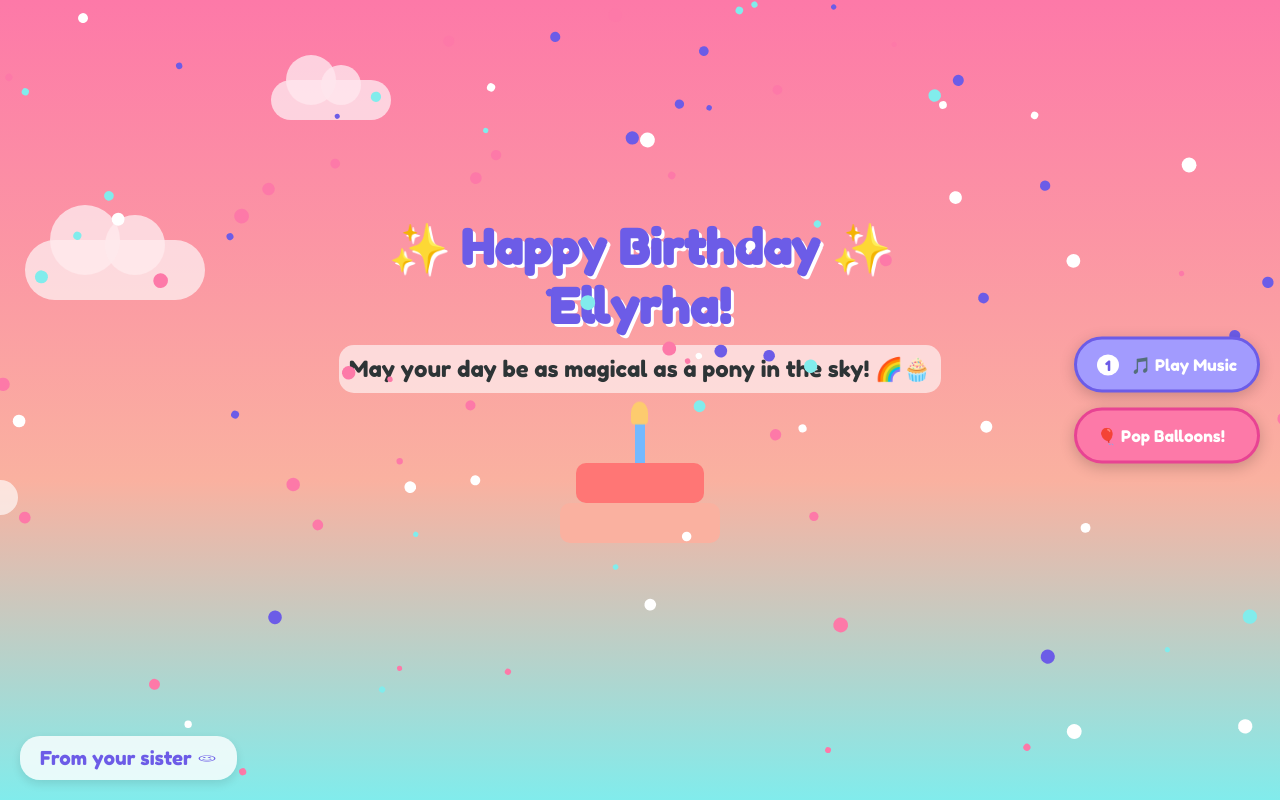
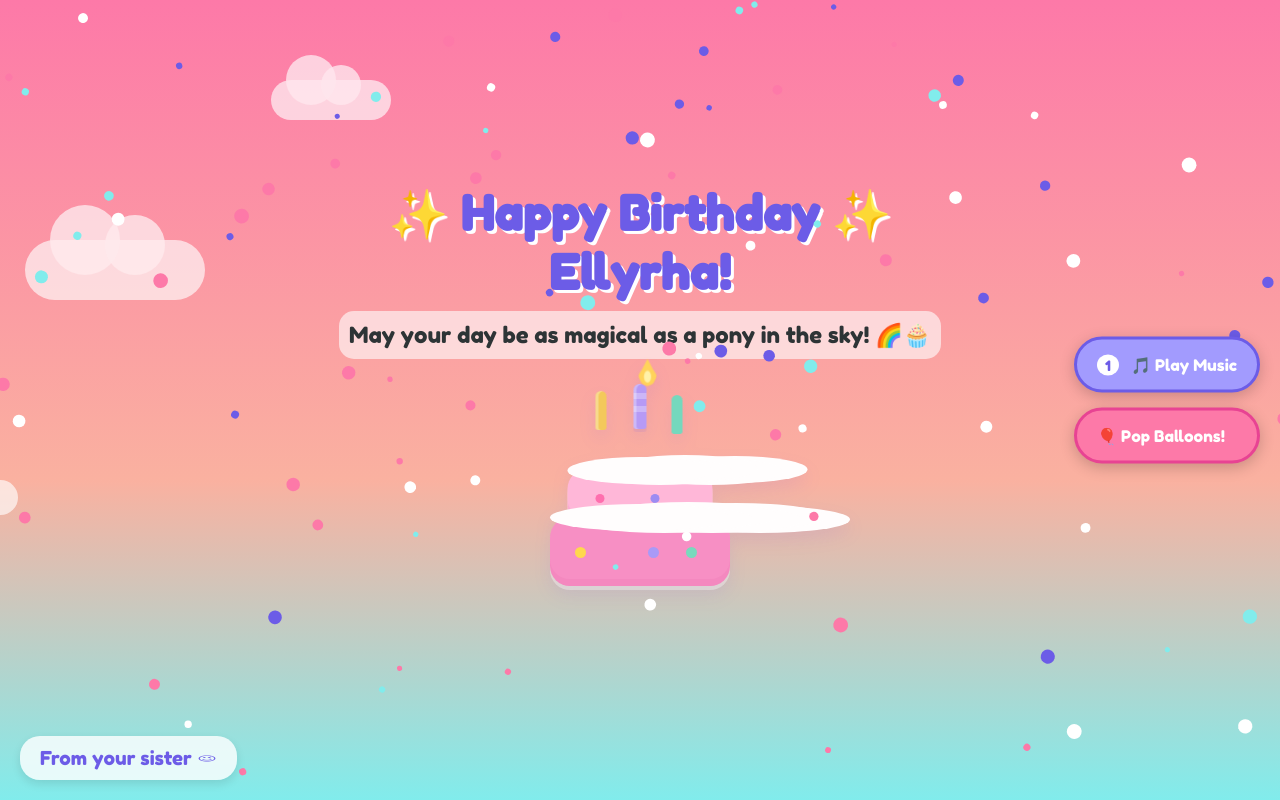
Before and after one commit to NagiLaud0629/sister_bday, a plain HTML site: page index.html in a window 1280 px wide. Both pictures are taken after a click on the element 640 px from the left and 370 px from the top of the page. Drawn offline with Linux system fonts and the light colour scheme.

Commit message:
Update style.css

```diff
--- a/style.css
+++ b/style.css
@@ -160,26 +160,184 @@
     display: inline-block;
 }
 
-/* --- Cake --- */
-.cake { width: 160px; position: relative; margin: 40px auto; }
+/* --- Cake: soft pastel two-tier birthday cake --- */
+.cake {
+    width: 190px;
+    height: 155px;
+    position: relative;
+    margin: 42px auto 30px;
+    filter: drop-shadow(0 8px 8px rgba(108, 92, 231, 0.10));
+}
+
+/* Main cake tiers */
 .cake-layer {
-    width: 100%; height: 40px;
-    background: #ffeaa7;
-    border-radius: 10px;
-    margin-bottom: 5px;
-    position: relative;
+    position: absolute;
+    left: 50%;
+    transform: translateX(-50%);
+    overflow: visible;
+    border-radius: 22px;
+    border: none;
+    box-shadow:
+        inset 0 -7px 0 rgba(214, 76, 145, 0.10),
+        0 4px 0 rgba(255, 255, 255, 0.35);
 }
-.layer-top { background: #ff7675; width: 80%; margin: 0 auto; }
-.layer-bottom { background: #fab1a0; }
+
+/* Bottom tier */
+.layer-bottom {
+    width: 180px;
+    height: 70px;
+    bottom: 0;
+    background: #f78fc4;
+    border-radius: 22px 22px 20px 20px;
+}
+
+/* Top tier */
+.layer-top {
+    width: 145px;
+    height: 55px;
+    bottom: 62px;
+    background: #ffb7d8;
+    border-radius: 20px 20px 18px 18px;
+}
+
+/* White frosting cap with cute scalloped edges */
+.layer-bottom::before,
+.layer-top::before {
+    content: '';
+    position: absolute;
+    left: 0;
+    top: -12px;
+    width: 100%;
+    height: 27px;
+    background: #fffdfd;
+    border-radius: 50%;
+    box-shadow:
+        24px 2px 0 #fffdfd,
+        48px -2px 0 #fffdfd,
+        72px 2px 0 #fffdfd,
+        96px -1px 0 #fffdfd,
+        120px 2px 0 #fffdfd;
+}
+
+/* Hide excess frosting circles on the narrower upper tier */
+.layer-top::before {
+    box-shadow:
+        20px 1px 0 #fffdfd,
+        45px -2px 0 #fffdfd,
+        70px 1px 0 #fffdfd,
+        95px -1px 0 #fffdfd;
+}
+
+/* Tiny pastel candy decorations */
+.layer-bottom::after,
+.layer-top::after {
+    content: '';
+    position: absolute;
+    width: 11px;
+    height: 11px;
+    border-radius: 50%;
+    background: #ffd84d;
+    top: 31px;
+    left: 25px;
+    box-shadow:
+        73px 0 0 #a99af7,
+        111px 0 0 #79d9bd;
+}
+
+.layer-top::after {
+    width: 9px;
+    height: 9px;
+    top: 25px;
+    left: 28px;
+    background: #ff6fae;
+    box-shadow:
+        55px 0 0 #9d8cf2;
+}
+
+/* Candle */
 .candle {
-    width: 10px; height: 40px; background: #74b9ff;
-    position: absolute; top: -40px; left: 50%; transform: translateX(-50%);
+    width: 13px;
+    height: 45px;
+    position: absolute;
+    z-index: 8;
+    top: -47px;
+    left: 50%;
+    transform: translateX(-50%);
+    background: #b69af5;
+    border-radius: 6px 6px 3px 3px;
+    box-shadow:
+        inset 3px 0 0 rgba(255,255,255,0.30),
+        0 3px 0 rgba(108, 92, 231, 0.10);
 }
+
+/* Candle stripes */
+.candle::before {
+    content: '';
+    position: absolute;
+    left: 0;
+    top: 9px;
+    width: 100%;
+    height: 6px;
+    background: rgba(255,255,255,0.28);
+    box-shadow: 0 13px 0 rgba(255,255,255,0.28);
+}
+
+/* Make the single existing candle feel like a 3-candle arrangement */
+.candle::after {
+    content: '';
+    position: absolute;
+    width: 11px;
+    height: 39px;
+    left: -38px;
+    top: 7px;
+    background: #f3c95b;
+    border-radius: 6px 6px 3px 3px;
+    box-shadow:
+        76px 4px 0 #75d8bd,
+        inset 3px 0 0 rgba(255,255,255,0.30);
+}
+
+/* Flame */
 .flame {
-    width: 15px; height: 20px; background: #fdcb6e;
-    border-radius: 50% 50% 20% 20%;
-    position: absolute; top: -20px; left: -2.5px;
-    animation: flicker 0.5s infinite alternate;
+    width: 16px;
+    height: 23px;
+    position: absolute;
+    z-index: 10;
+    top: -23px;
+    left: 50%;
+    transform: translateX(-50%);
+    background: #ffd35a;
+    border-radius: 55% 55% 55% 55%;
+    clip-path: polygon(50% 0%, 78% 38%, 100% 62%, 82% 91%, 50% 100%, 18% 91%, 0% 62%, 22% 38%);
+    filter: drop-shadow(0 2px 3px rgba(255, 174, 0, 0.25));
+    animation: flicker 0.55s ease-in-out infinite alternate;
+}
+
+/* Extra little inner glow */
+.flame::after {
+    content: '';
+    position: absolute;
+    width: 6px;
+    height: 10px;
+    left: 5px;
+    bottom: 3px;
+    background: #fff2a8;
+    border-radius: 50%;
+}
+
+/* Cake animation */
+.cake:hover {
+    transform: translateY(-3px) scale(1.02);
+    transition: transform 0.25s ease;
+}
+
+@keyframes flicker {
+    0% {
+        transform: translateX(-50%) scale(0.95) rotate(-2deg);
+    }
+    100% {
+        transform: translateX(-50%) scale(1.08) rotate(2deg);
+    }
 }
 
 /* --- Footer Greeting --- */
```
